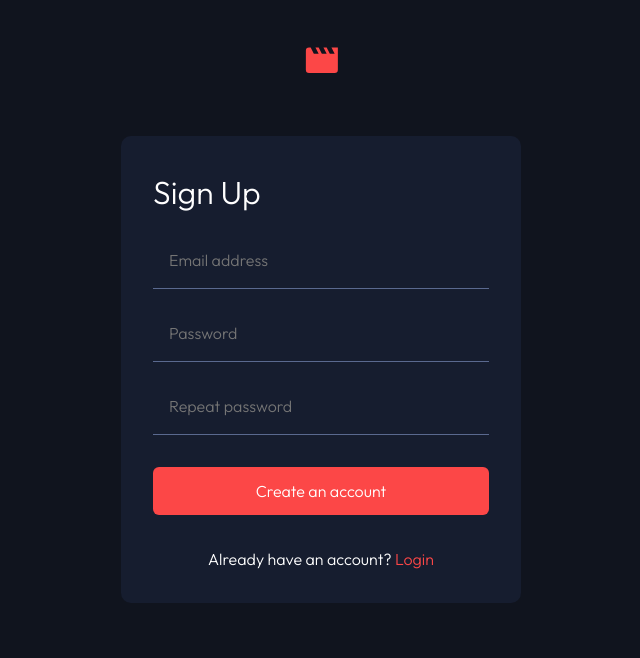
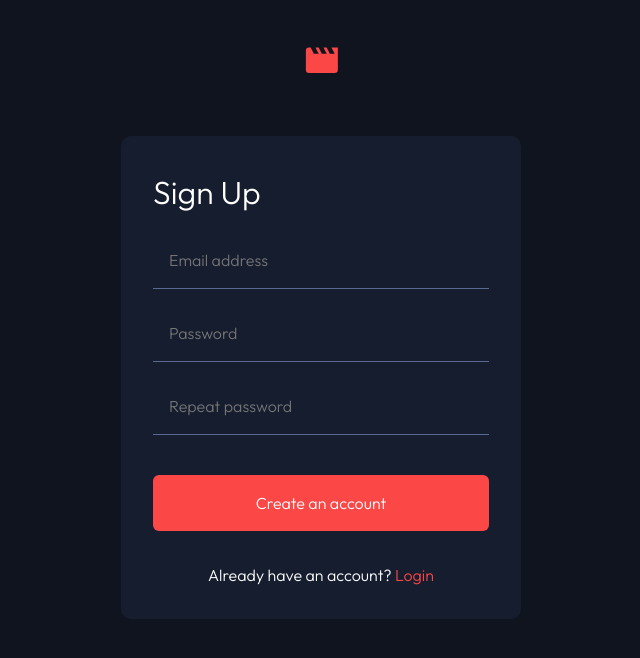
Before and after one commit to SurriyaLuavan/EntertainHub, a Next.js app: page /sign-up in a window 1280 px wide. Shown: the top 658 px of the page, without its empty margins (319-959 px from the left). Built offline with nearby package versions, Linux system fonts and the light colour scheme.

Commit message:
Fix submit button placement and code cleaning

```diff
--- a/pages/sign-up/index.js
+++ b/pages/sign-up/index.js
@@ -64,7 +64,6 @@ export default function Signup() {
         <meta name="viewport" content="width=device-width, initial-scale=1" />
         <link rel="icon" href="/assets/favicon.png" />
       </Head>
-
       <AuthLayout type="Sign Up" onSubmit={handleSubmit}>
         <label htmlFor="email" className={styles.inputFieldContainer}>
           <input
@@ -134,7 +133,7 @@ export default function Signup() {
         </label>
         <button
           type="submit"
-          className={`${styles.submitButton} | ${styles.fsInput} fw-light`}
+          className={`${styles.submitButton} | ${styles.fsInput} fw-light `}
         >
           Create an account
         </button>
--- a/styles/FormField.module.css
+++ b/styles/FormField.module.css
@@ -15,16 +15,6 @@
   caret-color: var(--clr-accent);
 }
 
-.inputField::after {
-  content: "Hi";
-  position: absolute;
-  width: 100px;
-  height: 100px;
-  inset: 0;
-  color: white;
-  border-bottom: 1px solid var(--clr-accent);
-}
-
 .errorField {
   border-bottom: 1px solid var(--clr-accent);
 }
@@ -36,9 +26,10 @@
 }
 
 .submitButton {
+  margin-top: 0.5rem;
   background-color: var(--clr-accent);
   color: var(--clr-neutral-100);
-  padding-block: 0.75rem;
+  padding-block: 1rem;
   border-radius: 6px;
 }
 
```
